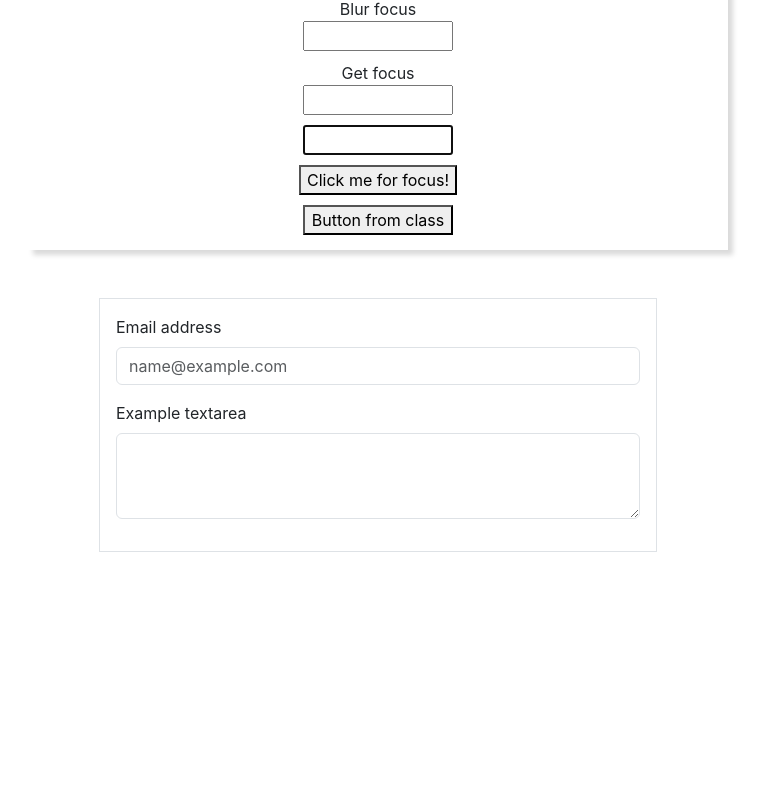
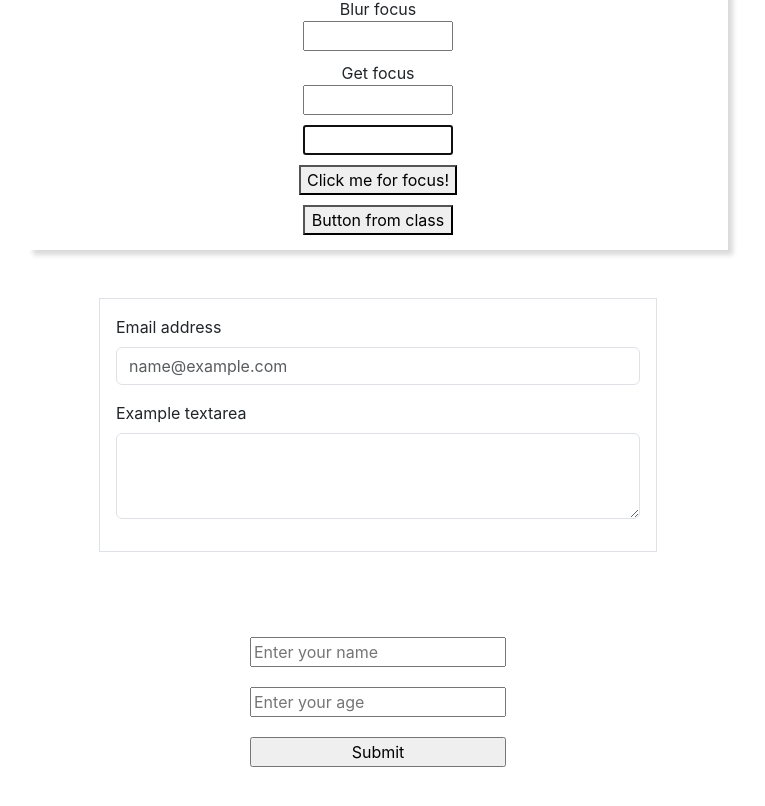
Before and after one commit to Waldemar-00/empty, a React (Create React App) app: page / in a window 1280 px wide. Shown: the part 270-1076 px from the top of the page, without its empty margins (262-1027 px from the left). Before the commit the page ends 822 px from the top, so only its background shows below. Built offline with nearby package versions, Linux system fonts and the light colour scheme.

Commit message:
used hook, useState({})

```diff
--- a/src/App.css
+++ b/src/App.css
@@ -25,3 +25,18 @@
   height: 30px;
   margin-bottom: 10px;
 }
+.wrapper {
+  display: flex;
+  align-content: center;
+  justify-content: center;
+  width: 500px;
+  height: 200px;
+  margin: 50px auto 50px auto;
+}
+.formWithHook {
+  display: flex;
+  flex-direction: column;
+  justify-content: center;
+  gap: 20px 20px;
+  align-content: center;
+}
--- a/src/App.js
+++ b/src/App.js
@@ -1,6 +1,7 @@
 import './App.css'
 import InsertText from './InsertText'
 import Portal from './Portal'
+import MyForm from './Form'
 function App() {
   const name = 'Jone'
   const age = 28
@@ -18,6 +19,7 @@ function App() {
       <InsertText />
       </div>
       <Portal />
+      <MyForm />
     </>
   )
 }
--- /dev/null
+++ b/src/Form.js
@@ -0,0 +1,39 @@
+import { useState } from 'react'
+import './App.css'
+function MyForm() {
+  const [inputs, setInputs] = useState({})
+
+  const handleChange = (event) => {
+    const name = event.target.name
+    const value = event.target.value
+    setInputs(values => ({ ...values, [name]: value }))
+  }
+
+  const handleSubmit = (event) => {
+    event.preventDefault()
+    alert(`${inputs.username} ${inputs.age}`)
+  }
+
+  return (
+    <div className="wrapper">
+      <form className='formWithHook' onSubmit={handleSubmit}>
+        <input
+          type="text"
+          name="username"
+          placeholder='Enter your name'
+          value={inputs.username || ""}
+          onChange={handleChange}
+        />
+          <input
+            type="text"
+            name="age"
+            placeholder='Enter your age'
+            value={inputs.age || ""}
+            onChange={handleChange}
+          />
+          <input type="submit" />
+        </form>
+    </div>
+  )
+}
+export default MyForm
```
